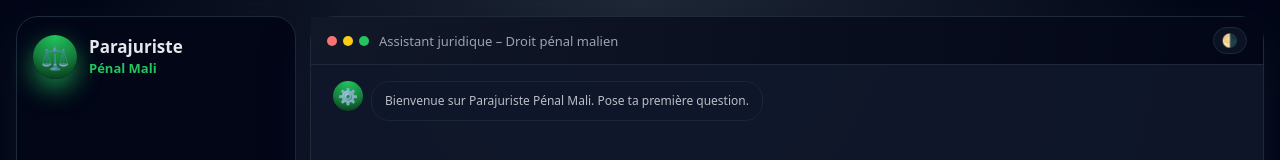
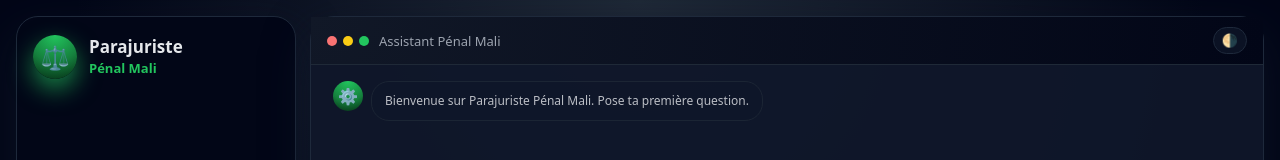
Before and after one commit to atsainalex/parajuriste-penal-mali, a plain HTML site: page frontend/index.html in a window 1280 px wide. Shown: the top 160 px of the page. Drawn offline with Linux system fonts and the light colour scheme.

Commit message:
Update title from 'Assistant juridique – Droit pénal malien' to 'Assistant Pénal Mali'

```diff
--- a/frontend/index.html
+++ b/frontend/index.html
@@ -49,7 +49,7 @@
                 <span class="btn yellow"></span>
                 <span class="btn green"></span>
             </div>
-            <div class="top-title">Assistant juridique – Droit pénal malien</div>
+            <div class="top-title">Assistant Pénal Mali</div>
             <div class="top-actions">
                 <button id="theme-toggle" title="Basculer le thème">🌗</button>
             </div>
```
